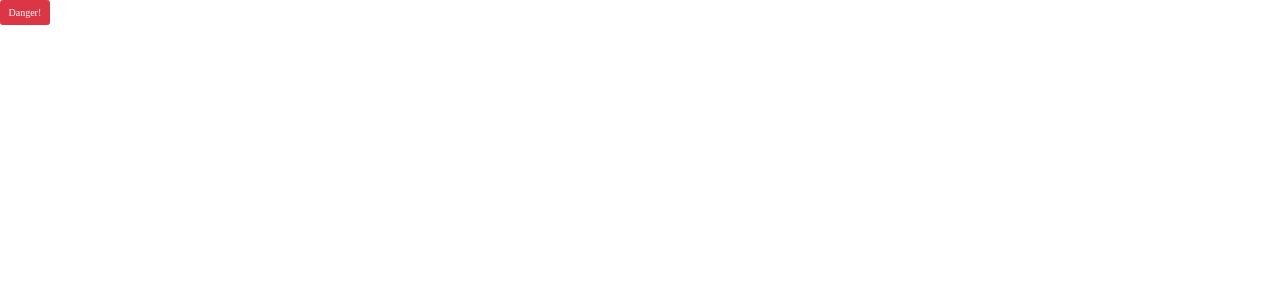
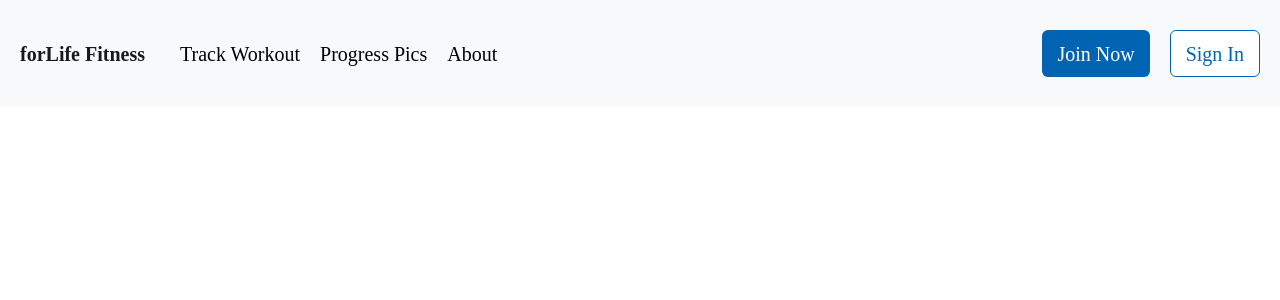
Before and after one commit to bw-weight-lifting-journal/Front-end, a React (Create React App) app in the folder weightlifting-journal/: page / in a window 1280 px wide. Shown: the top 300 px of the page. Built offline with nearby package versions, Linux system fonts and the light colour scheme.

Commit message:
navbar styling

```diff
--- a/weightlifting-journal/src/App.js
+++ b/weightlifting-journal/src/App.js
@@ -1,11 +1,11 @@
 import React from 'react';
 import './App.scss';
-import { Button } from 'reactstrap';
+import TopNav from './components/navmenus/Nav';
 
 function App() {
   return (
     <div className="App">
-      <Button color="danger">Danger!</Button>
+      <TopNav />
     </div>
   );
 }
--- /dev/null
+++ b/weightlifting-journal/src/components/navmenus/Nav.js
@@ -0,0 +1,56 @@
+import React from 'react';
+import {
+  Collapse,
+  Navbar,
+  NavbarToggler,
+  NavbarBrand,
+  Nav,
+  NavItem,
+  NavLink,
+  Button
+ } from 'reactstrap';
+
+ import './Nav.scss';
+
+export default class TopNav extends React.Component {
+  constructor(props) {
+    super(props);
+
+    this.toggle = this.toggle.bind(this);
+    this.state = {
+      isOpen: false
+    };
+  }
+  toggle() {
+    this.setState({
+      isOpen: !this.state.isOpen
+    });
+  }
+  render() {
+    return (
+      <div>
+        <Navbar color="light" light expand="md">
+          <NavbarBrand href="/">forLife Fitness</NavbarBrand>
+          <NavbarToggler onClick={this.toggle} />
+          <Collapse isOpen={this.state.isOpen} navbar>
+            <Nav className="mr-auto" navbar>
+              <NavItem>
+                <NavLink href="#">Track Workout</NavLink>
+              </NavItem>
+              <NavItem>
+                <NavLink href="#">Progress Pics</NavLink>
+              </NavItem>
+              <NavItem>
+                <NavLink href="#">About</NavLink>
+              </NavItem>
+            </Nav>
+            <Nav className="ml-auto" navbar>
+              <Button>Join Now</Button>
+              <Button>Sign In</Button>
+            </Nav>
+          </Collapse>
+        </Navbar>
+      </div>
+    );
+  }
+}
--- /dev/null
+++ b/weightlifting-journal/src/components/navmenus/Nav.scss
@@ -0,0 +1,41 @@
+.navbar {
+  font-size: 2rem;
+  padding: 3rem 0;
+
+  .navbar-brand {
+    font-size: 2rem;
+    font-weight: bold;
+    margin-left: 2rem;
+  }
+
+  .btn {
+    font-size: 2rem;
+    border-radius: 6px;
+    margin-right: 2rem;
+    padding: 0.75rem 1.5rem;
+    max-width: 10.73rem;
+  }
+
+  .btn:first-child {
+    background: rgb(0, 100, 179);
+    border: none;
+  }
+
+  .btn:last-child {
+    background: white;
+    color: rgb(0, 100, 179);
+    border-color: rgb(0, 100, 179);
+  }
+
+  .mr-auto {
+    margin-left: 1rem;
+  }
+
+  .navbar-nav {
+
+    .nav-link {
+      color: black;
+      margin-left: 1rem;
+    }
+  }
+}
```
